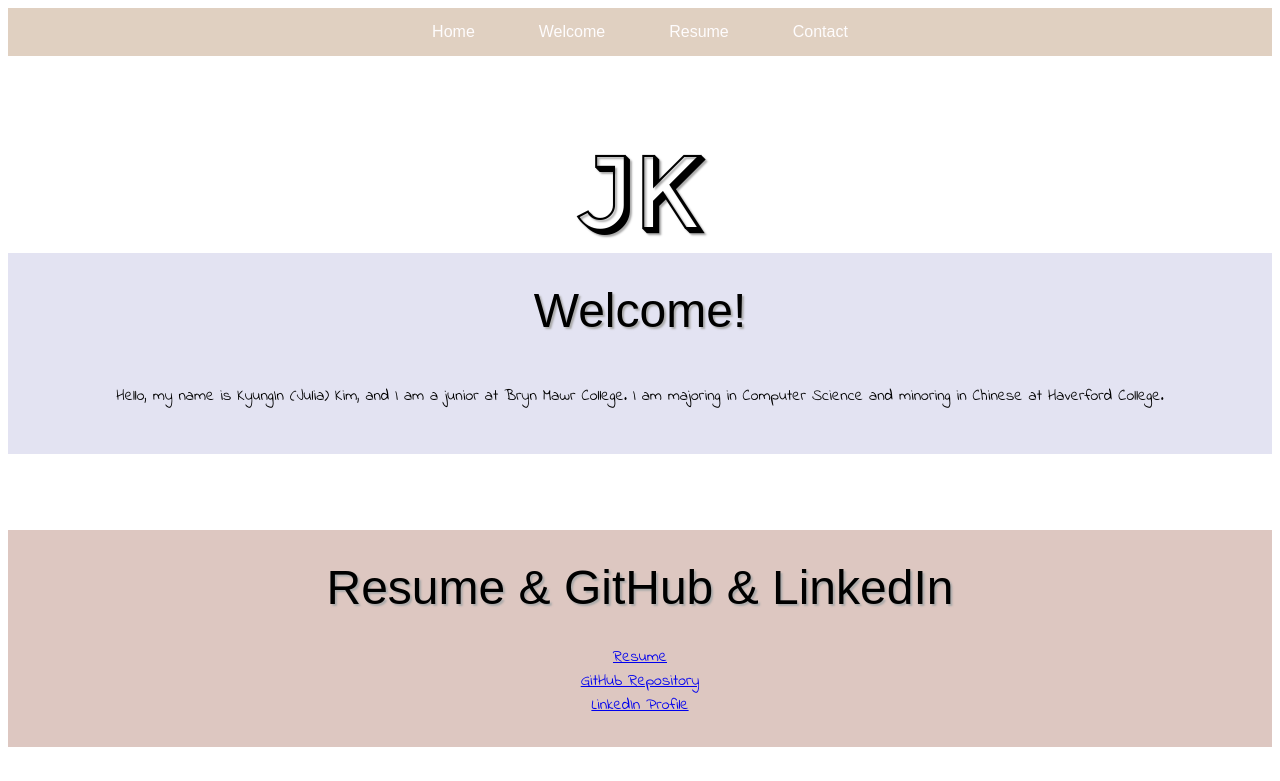
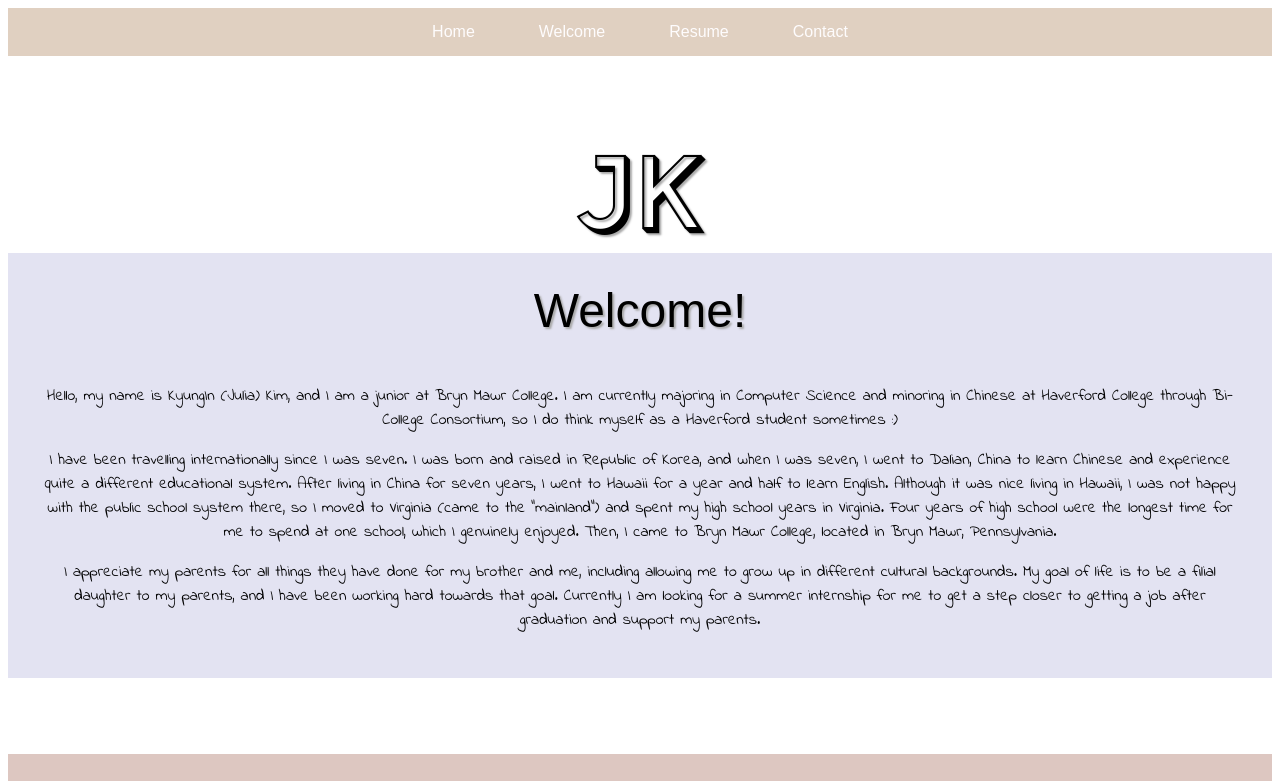
Before and after one commit to juliakikim/personal, a plain HTML site: page index.html in a window 1280 px wide. Shown: the top 781 px of the page. Drawn offline with nearby package versions, Linux system fonts and the light colour scheme; some packages are replaced by stand-ins of ours; a script that the page names is missing; a web font is replaced by a local one.

Commit message:
web update

```diff
--- a/index.html
+++ b/index.html
@@ -29,7 +29,11 @@
     <div class="welcome-background">
       <div class="welcome-title">Welcome!</div>
     <div class="welcome-paragraph">
-        <p>Hello, my name is KyungIn (Julia) Kim, and I am a junior at Bryn Mawr College. I am majoring in Computer Science and minoring in Chinese at Haverford College.
+        <p>Hello, my name is KyungIn (Julia) Kim, and I am a junior at Bryn Mawr College. I am currently majoring in Computer Science and minoring in Chinese at Haverford College through Bi-College Consortium, so I do think myself as a Haverford student sometimes :)
+        </p>
+        <p>I have been travelling internationally since I was seven. I was born and raised in Republic of Korea, and when I was seven, I went to Dalian, China to learn Chinese and experience quite a different educational system. After living in China for seven years, I went to Hawaii for a year and half to learn English. Although it was nice living in Hawaii, I was not happy with the public school system there, so I moved to Virginia (came to the "mainland") and spent my high school years in Virginia. Four years of high school were the longest time for me to spend at one school, which I genuinely enjoyed. Then, I came to Bryn Mawr College, located in Bryn Mawr, Pennsylvania.
+        </p>
+        <p>I appreciate my parents for all things they have done for my brother and me, including allowing me to grow up in different cultural backgrounds. My goal of life is to be a filial daughter to my parents, and I have been working hard towards that goal. Currently I am looking for a summer internship for me to get a step closer to getting a job after graduation and support my parents.
         </p>
       </div>
     </div>
```
